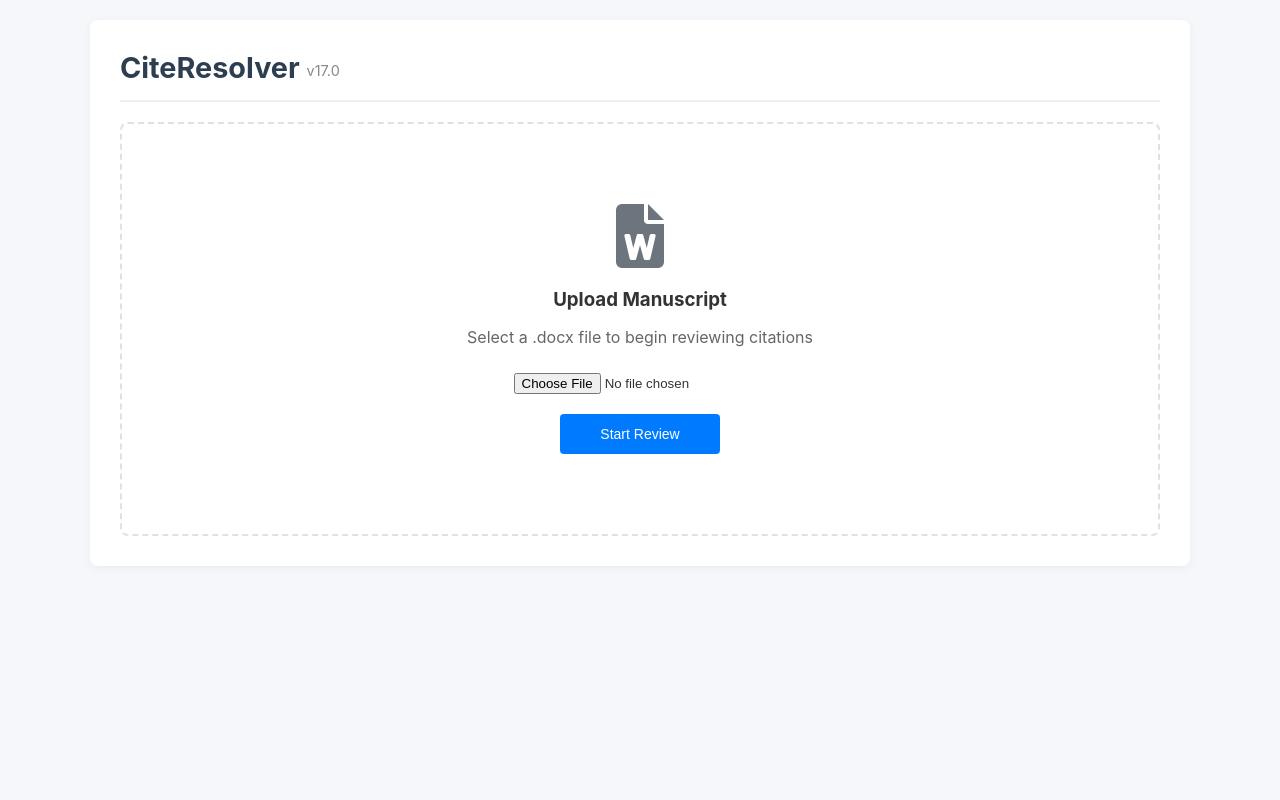
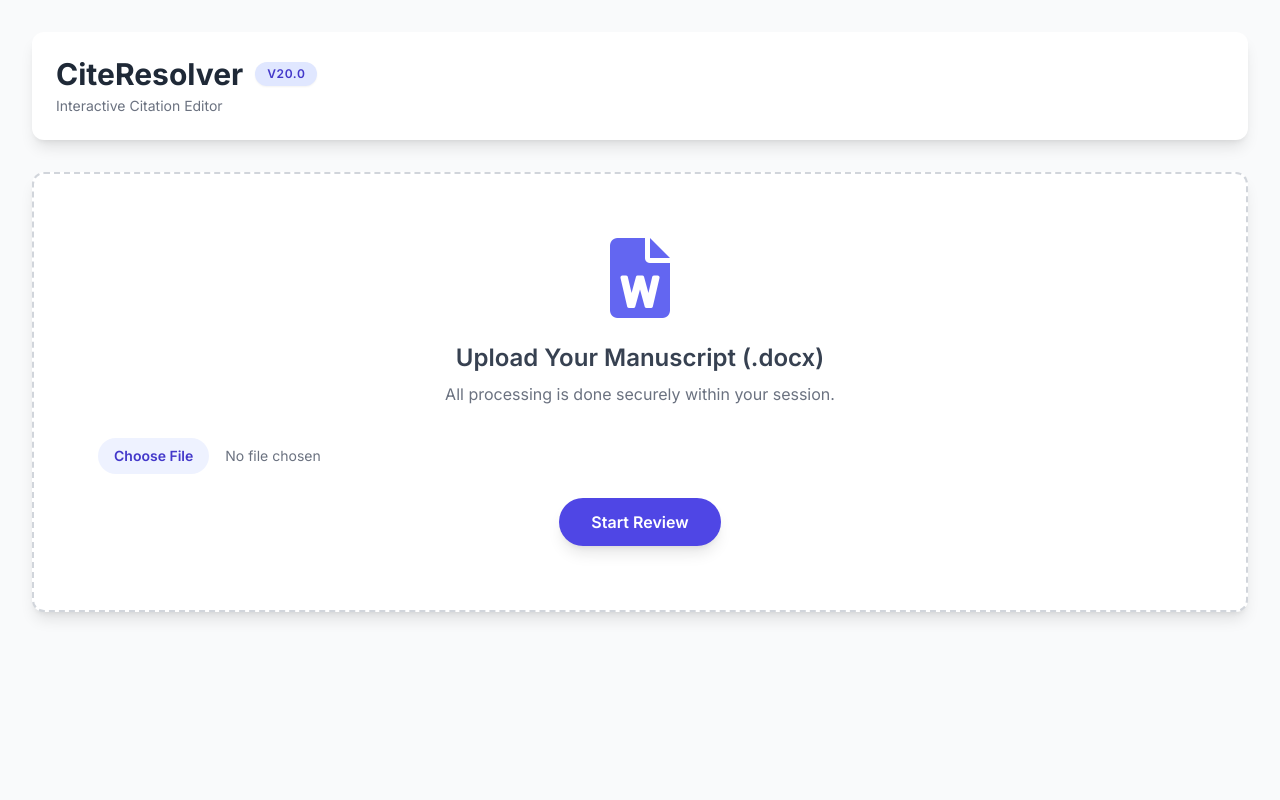
Before and after one commit to caplane/Super-Citation-Parser, a Flask app: page / in a window 1280 px wide. Run offline with Flask 3, Linux system fonts and the light colour scheme; some libraries are stand-ins or nearby versions.

Commit message:
Update index.html

```diff
--- a/templates/index.html
+++ b/templates/index.html
@@ -3,91 +3,107 @@
 <head>
     <meta charset="UTF-8">
     <meta name="viewport" content="width=device-width, initial-scale=1.0">
-    <title>CiteResolver: Smart Review</title>
+    <title>CiteResolver: Pro Editor</title>
+    <script src="https://cdn.tailwindcss.com"></script>
     <link rel="stylesheet" href="https://cdnjs.cloudflare.com/ajax/libs/font-awesome/6.0.0/css/all.min.css">
     <style>
-        body { font-family: -apple-system, BlinkMacSystemFont, "Segoe UI", Roboto, Helvetica, Arial, sans-serif; max-width: 1100px; margin: 0 auto; padding: 20px; background: #f5f7fa; color: #333; }
-        .container { background: white; padding: 30px; border-radius: 8px; box-shadow: 0 2px 10px rgba(0,0,0,0.05); }
-        .header { display: flex; justify-content: space-between; align-items: center; border-bottom: 2px solid #eee; padding-bottom: 15px; margin-bottom: 20px; }
-        .header h1 { margin: 0; color: #2c3e50; font-size: 1.8rem; }
-        .version-tag { font-size: 0.5em; color: #888; font-weight: normal; vertical-align: middle; }
-        .controls { display: flex; gap: 15px; align-items: center; }
-        select { padding: 8px 12px; border-radius: 4px; border: 1px solid #ddd; font-size: 14px; }
-        .note-row { border-bottom: 1px solid #eee; padding: 25px 0; display: grid; grid-template-columns: 40px 1fr 300px; gap: 25px; }
-        .note-id { font-weight: bold; color: #adb5bd; font-size: 1.2em; padding-top: 5px; }
+        @import url('https://fonts.googleapis.com/css2?family=Inter:wght@300;400;600;700&display=swap');
+        body { font-family: 'Inter', sans-serif; }
 
-        .editor-container { display: flex; flex-direction: column; gap: 10px; position: relative; }
-        .rich-editor { min-height: 60px; padding: 15px; border: 1px solid #ced4da; border-radius: 6px; font-family: "Times New Roman", serif; font-size: 1.15em; line-height: 1.5; background: #fff; transition: all 0.2s; outline: none; }
-        .rich-editor:focus { border-color: #007bff; box-shadow: 0 0 0 3px rgba(0,123,255,0.1); }
-        .rich-editor em { font-style: italic; background-color: #fff3cd; padding: 0 2px; border-radius: 2px; }
-        .rich-editor a { color: #007bff; text-decoration: underline; cursor: pointer; }
+        /* Custom Rich Editor Style */
+        .rich-editor-pro {
+            min-height: 100px;
+            padding: 16px;
+            border: 1px solid #e5e7eb; /* Light gray border */
+            border-radius: 0.5rem; /* rounded-lg */
+            font-family: "Times New Roman", serif; /* Citation font */
+            font-size: 1.15rem;
+            line-height: 1.6;
+            background: #ffffff;
+            transition: box-shadow 0.2s, border-color 0.2s;
+            outline: none;
+            box-shadow: 0 1px 3px 0 rgba(0, 0, 0, 0.05); /* Subtle shadow */
+        }
+        .rich-editor-pro:focus {
+            border-color: #3b82f6; /* Blue border on focus */
+            box-shadow: 0 0 0 3px rgba(59, 130, 246, 0.25); /* Focus ring */
+        }
+        .rich-editor-pro em {
+            font-style: italic;
+            background-color: #fef3c7; /* Light yellow background for italics */
+            padding: 0 2px;
+            border-radius: 2px;
+        }
+        .rich-editor-pro a {
+            color: #1d4ed8; /* Darker blue for professional look */
+            text-decoration: underline;
+            cursor: pointer;
+        }
 
-        .actions { display: flex; flex-direction: column; gap: 10px; }
-        .search-wrapper { display: flex; gap: 5px; align-items: stretch; }
-        .search-input { flex-grow: 1; padding: 8px 12px; border: 1px solid #dee2e6; border-radius: 4px; font-size: 0.95em; color: #495057; transition: 0.2s; }
-        .search-input:focus { border-color: #007bff; outline: none; }
-        .btn { border: none; border-radius: 4px; cursor: pointer; font-weight: 500; transition: 0.2s; display: inline-flex; align-items: center; justify-content: center; gap: 6px; font-size: 14px; text-decoration: none; }
-        .btn-primary { background: #007bff; color: white; padding: 10px 16px; width: 100%; }
-        .btn-primary:hover { background: #0056b3; }
-        .btn-secondary { background: #6c757d; color: white; padding: 0 12px; }
-        .btn-secondary:hover { background: #5a6268; }
-        .btn-download { background: #28a745; color: white; padding: 10px 20px; font-weight: 600; }
-        .btn-download:hover { background: #218838; }
-        .btn-reset { background: #6c757d; color: white; padding: 10px 20px; font-weight: 600; }
-        .btn-reset:hover { background: #5a6268; }
-
-        .results-panel { display: none; background: #f8f9fa; border: 1px solid #e9ecef; border-radius: 6px; margin-top: 10px; max-height: 400px; overflow-y: auto; }
-        .result-card { padding: 15px; border-bottom: 1px solid #eee; background: white; }
-        .result-card:last-child { border-bottom: none; }
-        .result-card:hover { background: #f1f3f5; }
-        .result-title { font-weight: bold; color: #343a40; display: block; margin-bottom: 4px; font-size: 0.95em; }
-        .result-meta { font-size: 0.85em; color: #6c757d; margin-bottom: 10px; }
-        .preview-badge { background: #e7f1ff; color: #0056b3; font-size: 0.85em; padding: 8px 12px; border-radius: 4px; margin-bottom: 10px; font-family: "Times New Roman", serif; border-left: 3px solid #007bff; line-height: 1.4; }
-        .card-actions { display: flex; gap: 8px; justify-content: flex-end; }
-        .btn-action { padding: 6px 12px; font-size: 0.85em; color: white; border-radius: 4px; border: none; cursor: pointer; }
-        .btn-replace { background: #dc3545; }
-        .btn-replace:hover { background: #bd2130; }
-        .btn-append { background: #28a745; }
-        .btn-append:hover { background: #218838; }
-        .loader { display: none; color: #6c757d; font-style: italic; font-size: 0.9em; padding: 10px; text-align: center; }
-        .save-status { font-size: 0.8em; color: #28a745; opacity: 0; transition: opacity 0.5s; position: absolute; bottom: -20px; right: 0; }
-        .upload-box { text-align: center; padding: 80px 20px; border: 2px dashed #dee2e6; border-radius: 8px; margin-top: 20px; }
-        .upload-icon { color: #6c757d; margin-bottom: 20px; }
+        /* Custom Scrollbar for Results Panel */
+        .results-panel::-webkit-scrollbar {
+            width: 6px;
+        }
+        .results-panel::-webkit-scrollbar-thumb {
+            background-color: #d1d5db;
+            border-radius: 3px;
+        }
     </style>
 </head>
-<body>
-    <div class="container">
-        <div class="header">
-            <h1>CiteResolver <span class="version-tag">v17.0</span></h1>
+<body class="bg-gray-50 min-h-screen">
+    <div class="container mx-auto p-4 md:p-8 max-w-7xl">
+
+        <!-- Header & Controls -->
+        <header class="bg-white p-6 rounded-xl shadow-lg mb-8">
+            <div class="flex flex-col md:flex-row justify-between items-start md:items-center">
+                <div class="mb-4 md:mb-0">
+                    <h1 class="text-3xl font-bold text-gray-800 flex items-center">
+                        CiteResolver
+                        <span class="ml-3 px-3 py-1 text-xs font-semibold bg-indigo-100 text-indigo-700 rounded-full tracking-wider shadow-sm">
+                            V20.0
+                        </span>
+                    </h1>
+                    <p class="text-sm text-gray-500 mt-1">Interactive Citation Editor</p>
+                </div>
+
                 {% if filename %}
-            <div class="controls">
-                <label>Format Style:</label>
-                <select id="style-selector">
+                <div class="controls flex flex-col sm:flex-row space-y-3 sm:space-y-0 sm:space-x-4">
+                    <select id="style-selector" class="py-2.5 px-4 border border-gray-300 rounded-lg text-sm font-medium focus:ring-indigo-500 focus:border-indigo-500 transition duration-150 shadow-sm">
                         <option value="chicago">Chicago (Notes)</option>
                         <option value="mla">MLA</option>
                         <option value="apa">APA</option>
                     </select>
-                <a href="/reset" class="btn btn-reset"><i class="fas fa-redo"></i> Start Over</a>
-                <a href="/download" class="btn btn-download"><i class="fas fa-file-export"></i> Download Document</a>
+                    <a href="/reset" class="btn bg-gray-500 hover:bg-gray-600 text-white font-semibold py-2.5 px-4 rounded-lg flex items-center justify-center shadow-md transition duration-150">
+                        <i class="fas fa-redo mr-2"></i> Start Over
+                    </a>
+                    <a href="/download" class="btn bg-green-600 hover:bg-green-700 text-white font-semibold py-2.5 px-4 rounded-lg flex items-center justify-center shadow-md transition duration-150">
+                        <i class="fas fa-download mr-2"></i> Download Document
+                    </a>
                 </div>
                 {% endif %}
             </div>
+        </header>
 
         {% if not filename %}
-        <form action="/upload" method="post" enctype="multipart/form-data" class="upload-box">
-            <div class="upload-icon">
-                <i class="fas fa-file-word fa-4x"></i>
+        <!-- Upload State -->
+        <form action="/upload" method="post" enctype="multipart/form-data" class="upload-box bg-white p-16 rounded-xl shadow-lg border-2 border-dashed border-gray-300 transition duration-300 hover:border-indigo-500 text-center">
+            <div class="upload-icon text-indigo-500 mb-6">
+                <i class="fas fa-file-word fa-5x"></i>
             </div>
-            <h3 style="margin-bottom: 10px;">Upload Manuscript</h3>
-            <p style="color: #666; margin-bottom: 25px;">Select a .docx file to begin reviewing citations</p>
-            <input type="file" name="file" accept=".docx" required style="margin-bottom: 20px;">
-            <br>
-            <button type="submit" class="btn btn-primary" style="width: auto; padding: 12px 40px;">Start Review</button>
+            <h3 class="text-2xl font-semibold text-gray-700 mb-2">Upload Your Manuscript (.docx)</h3>
+            <p class="text-gray-500 mb-8">All processing is done securely within your session.</p>
+            <input type="file" name="file" accept=".docx" required class="block w-full text-sm text-gray-500 file:mr-4 file:py-2 file:px-4 file:rounded-full file:border-0 file:text-sm file:font-semibold file:bg-indigo-50 file:text-indigo-700 hover:file:bg-indigo-100 mb-6 mx-auto">
+            <button type="submit" class="btn bg-indigo-600 hover:bg-indigo-700 text-white font-semibold py-3 px-8 rounded-full shadow-lg transition duration-150">
+                Start Review
+            </button>
         </form>
         {% else %}
 
-        <div id="notes-list">
-            <div style="padding: 40px; text-align: center; color: #666;">Loading notes...</div>
+        <!-- Review State -->
+        <div id="notes-list" class="space-y-6">
+            <div class="p-10 text-center text-gray-500">
+                <i class="fas fa-spinner fa-spin mr-2"></i> Loading notes...
+            </div>
         </div>
 
         <script id="publisher-data" type="application/json">
@@ -95,6 +111,7 @@
         </script>
 
         <script>
+            // --- DATA LOADING & SETUP ---
             let PUBLISHER_MAP = {
                 'Harvard University Press': 'Cambridge, MA',
                 'MIT Press': 'Cambridge, MA',
@@ -121,41 +138,59 @@
                 container.innerHTML = '';
 
                 if (data.notes.length === 0) {
-                    container.innerHTML = '<div style="padding:20px; text-align:center;">No endnotes found in this document.</div>';
+                    container.innerHTML = '<div class="p-10 bg-white rounded-lg shadow text-center text-gray-600">No endnotes found in this document.</div>';
                     return;
                 }
 
                 data.notes.forEach(note => {
                     const div = document.createElement('div');
-                    div.className = 'note-row';
+                    div.className = 'note-row bg-white p-6 rounded-xl shadow-md grid md:grid-cols-12 gap-6 items-start hover:shadow-lg transition duration-200';
                     div.innerHTML = `
-                        <div class="note-id">${note.id}</div>
-                        <div class="editor-container">
-                            <div class="rich-editor" id="editor-${note.id}" contenteditable="true"
+                        <!-- Note ID Column -->
+                        <div class="note-id col-span-1 flex justify-center pt-2">
+                            <span class="text-2xl font-bold text-gray-400">${note.id}</span>
+                        </div>
+
+                        <!-- Editor and Search Results Column -->
+                        <div class="col-span-12 md:col-span-8 space-y-4">
+                            <!-- Rich Text Editor -->
+                            <div class="editor-container relative">
+                                <div class="rich-editor-pro" id="editor-${note.id}" contenteditable="true"
                                      onblur="saveNote('${note.id}')">${note.html}</div>
-                            <div class="save-status" id="status-${note.id}"><i class="fas fa-check"></i> Saved</div>
+                                <div class="save-status absolute bottom-0 right-0 mt-1 mr-2 text-xs font-medium text-green-600 transition duration-500 opacity-0" id="status-${note.id}">
+                                    <i class="fas fa-check-circle mr-1"></i> Saved
                                 </div>
-                        <div class="actions">
-                            <div class="search-wrapper">
-                                <input type="text" class="search-input" id="query-${note.id}"
-                                       value="${note.clean_term}" placeholder="Search Book or URL..."
+                            </div>
+
+                            <!-- Search Results Panel -->
+                            <div class="results-panel border border-indigo-200 bg-indigo-50 p-3 rounded-lg max-h-72 overflow-y-auto" id="results-${note.id}">
+                                <!-- Results populate here -->
+                            </div>
+                        </div>
+
+                        <!-- Search Controls Column -->
+                        <div class="actions col-span-12 md:col-span-3 space-y-3 pt-2">
+                            <div class="search-wrapper flex space-x-2">
+                                <input type="text" class="search-input w-full py-2 px-3 border border-gray-300 rounded-lg text-sm focus:ring-indigo-500 focus:border-indigo-500 shadow-sm" id="query-${note.id}"
+                                       value="${note.clean_term}" placeholder="Author/Title or URL..."
                                        onkeypress="if(event.key === 'Enter') searchCitation('${note.id}')">
-                                <button class="btn btn-secondary" onclick="clearQuery('${note.id}')" title="Clear Search">
+                                <button class="btn bg-gray-200 hover:bg-gray-300 text-gray-700 py-2 px-3 rounded-lg shadow-sm" onclick="clearQuery('${note.id}')" title="Clear Search">
                                     <i class="fas fa-times"></i>
                                 </button>
                             </div>
-                            <button class="btn btn-primary" onclick="searchCitation('${note.id}')">
-                                <i class="fas fa-search"></i> Find Source
+                            <button class="btn btn-primary w-full py-2.5 rounded-lg shadow-md" onclick="searchCitation('${note.id}')">
+                                <i class="fas fa-search mr-2"></i> Find Source
                             </button>
-                            <div class="loader" id="loader-${note.id}">
-                                <i class="fas fa-spinner fa-spin"></i> Searching libraries...
+                            <div class="loader text-center text-sm text-indigo-700 mt-2" id="loader-${note.id}">
+                                <i class="fas fa-spinner fa-spin mr-2"></i> Searching...
                             </div>
-                            <div class="results-panel" id="results-${note.id}"></div>
                         </div>
                     `;
                     container.appendChild(div);
                 });
             });
+
+            // --- FUNCTIONALITY (Logic remains the same as V19/V20) ---
 
             function clearQuery(id) {
                 const input = document.getElementById(`query-${id}`);
@@ -185,7 +220,7 @@
                     panel.style.display = 'block';
 
                     if (data.items.length === 0) {
-                        panel.innerHTML = '<div style="padding:15px; color:#666; text-align:center; font-style:italic;">No matching books/websites found.</div>';
+                        panel.innerHTML = '<div class="p-3 text-center text-gray-500">No matching sources found.</div>';
                         return;
                     }
 
@@ -198,9 +233,9 @@
                         const citationHTML = formatCitation(item, style);
                         const citationEncoded = encodeURIComponent(citationHTML);
 
-                        let icon = '<i class="fas fa-book"></i>';
-                        if (item.type === 'gov') icon = '<i class="fas fa-landmark"></i>';
-                        else if (item.type === 'web') icon = '<i class="fas fa-globe"></i>';
+                        let icon = '<i class="fas fa-book text-indigo-500"></i>';
+                        if (item.type === 'gov') icon = '<i class="fas fa-landmark text-green-600"></i>';
+                        else if (item.type === 'web') icon = '<i class="fas fa-globe text-blue-500"></i>';
 
                         let meta = item.authors.join(', ') + ' (' + item.year + ')';
                         if (item.type === 'web' || item.type === 'gov') {
@@ -208,14 +243,17 @@
                         }
 
                         const card = document.createElement('div');
-                        card.className = 'result-card';
+                        card.className = 'result-card bg-white p-3 border border-gray-200 rounded-lg mb-2 shadow-sm';
                         card.innerHTML = `
-                            <span class="result-title">${icon} ${item.title}</span>
-                            <div class="result-meta">${meta}</div>
-                            <div class="preview-badge">${citationHTML}</div>
-                            <div class="card-actions">
-                                <button class="btn-action btn-replace" onclick="applyCitation('${id}', '${citationEncoded}', 'replace')">Replace</button>
-                                <button class="btn-action btn-append" onclick="applyCitation('${id}', '${citationEncoded}', 'append')">+ Append</button>
+                            <div class="flex items-start justify-between">
+                                <span class="result-title text-sm font-semibold text-gray-800">${icon} ${item.title}</span>
+                                ${item.type === 'gov' ? '<span class="text-xs text-green-700 bg-green-100 px-2 py-0.5 rounded-full">Government</span>' : ''}
+                            </div>
+                            <div class="result-meta text-xs text-gray-500 mt-1">${meta}</div>
+                            <div class="preview-badge text-xs bg-gray-50 p-2 rounded-md border border-gray-100 mt-2">${citationHTML}</div>
+                            <div class="card-actions flex justify-end space-x-2 mt-3">
+                                <button class="btn-action btn-replace bg-red-500 hover:bg-red-600 text-white text-xs py-1.5 px-3 rounded-md" onclick="applyCitation('${id}', '${citationEncoded}', 'replace')">Replace</button>
+                                <button class="btn-action btn-append bg-green-500 hover:bg-green-600 text-white text-xs py-1.5 px-3 rounded-md" onclick="applyCitation('${id}', '${citationEncoded}', 'append')">+ Append</button>
                             </div>
                         `;
                         panel.appendChild(card);
@@ -240,8 +278,7 @@
                     }
                     datePart += `accessed ${item.access_date}`;
 
-                    // 3. Link (Always use full URL for both text and href)
-                    // Note: The text displayed is the full URL, and the href target is also the full URL.
+                    // 3. Link (CRITICAL: Link text and href MUST be identical for reliable Word conversion)
                     const link = `<a href="${item.url}">${item.url}</a>`;
 
                     if (style === 'chicago') {
```
Lines whose indentation alone changed are shown as unchanged.
